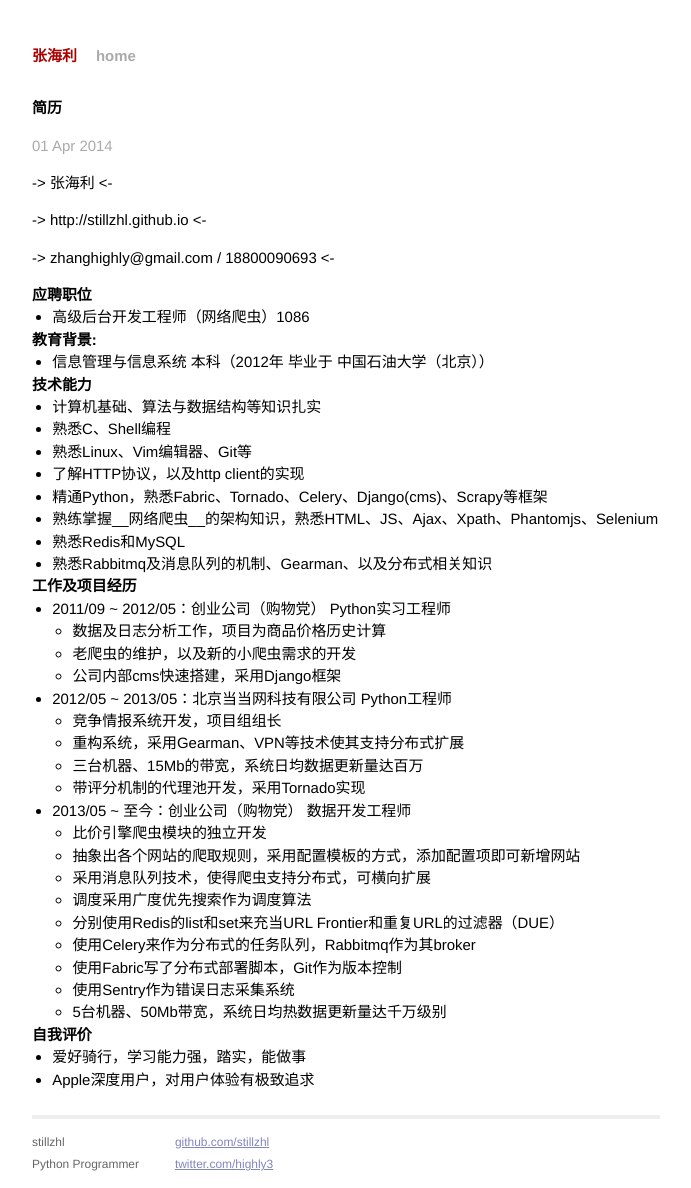
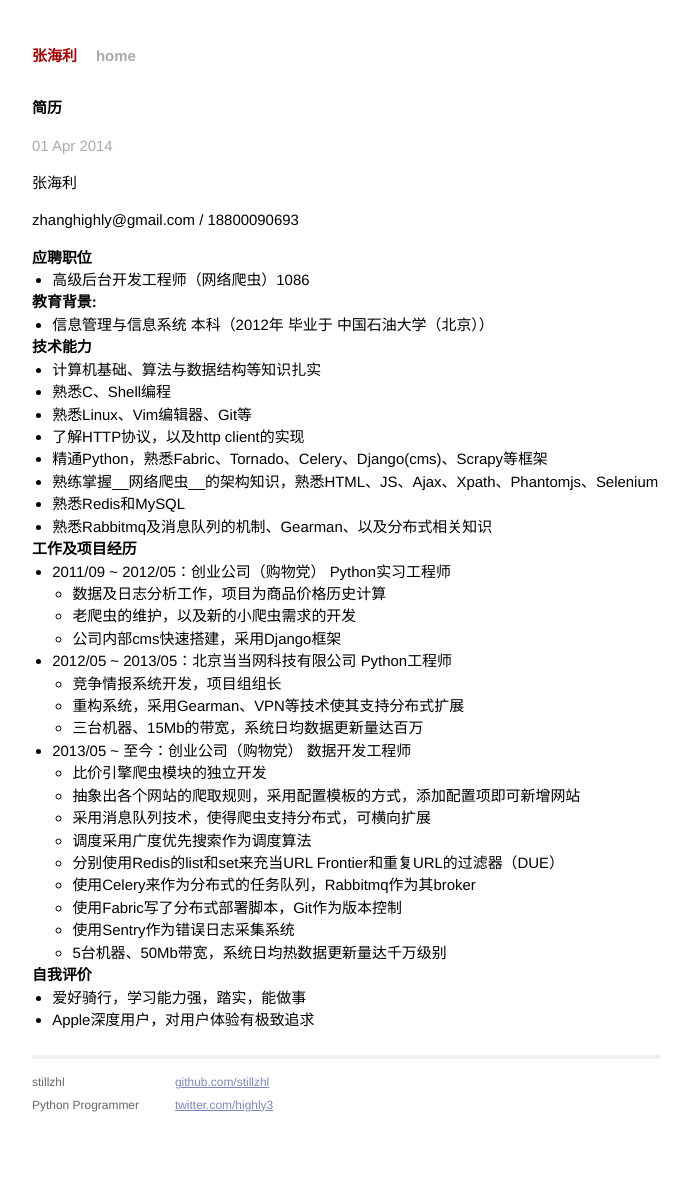
Before and after one commit to stillzhl/stillzhl.github.io, a Jekyll site: the page built from _posts/2014-04-01-resume.md, in a window 1280 px wide. Shown: the whole page, without its empty margins (294-985 px from the left). Built offline with Jekyll 4.4.1, drawn with Linux system fonts in a browser that asks for light colours; Markdown is read by kramdown in place of the engine named in the settings; after the commit the page ends 1128 px from its top, so only the background shows below that; some of the changed lines change nothing that is shown.

Commit message:
revise the resume

```diff
--- a/_posts/2014-04-01-resume.md
+++ b/_posts/2014-04-01-resume.md
@@ -3,11 +3,10 @@ layout: post
 title: 简历
 ---
 
--> 张海利 <-
+张海利
 
--> http://stillzhl.github.io <-
 
--> zhanghighly@gmail.com / 18800090693  <-
+zhanghighly@gmail.com / 18800090693
 
 ##### 应聘职位
 * 高级后台开发工程师（网络爬虫）1086
@@ -37,7 +36,6 @@ title: 简历
   * 竞争情报系统开发，项目组组长
   * 重构系统，采用Gearman、VPN等技术使其支持分布式扩展
   * 三台机器、15Mb的带宽，系统日均数据更新量达百万
-  * 带评分机制的代理池开发，采用Tornado实现
 * 2013/05 ~ 至今：创业公司（购物党） 数据开发工程师
   * 比价引擎爬虫模块的独立开发
   * 抽象出各个网站的爬取规则，采用配置模板的方式，添加配置项即可新增网站
```
